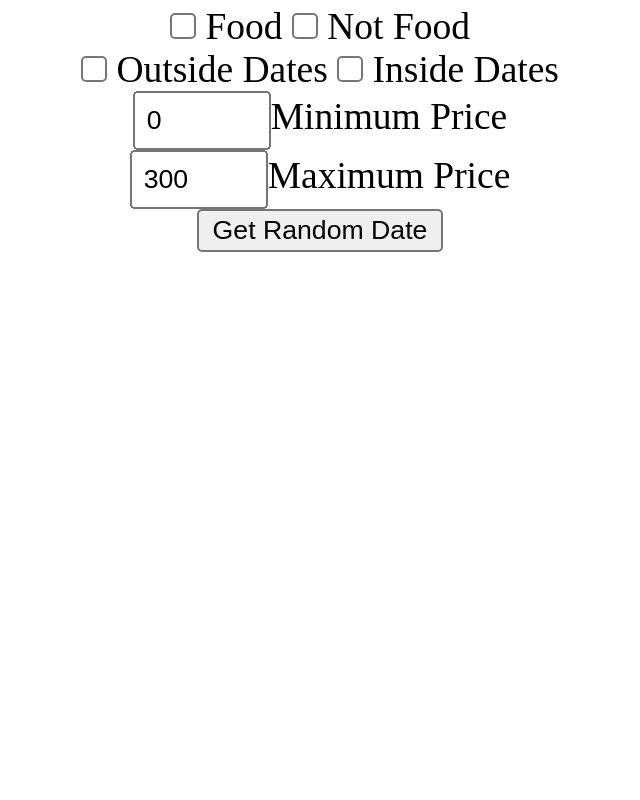
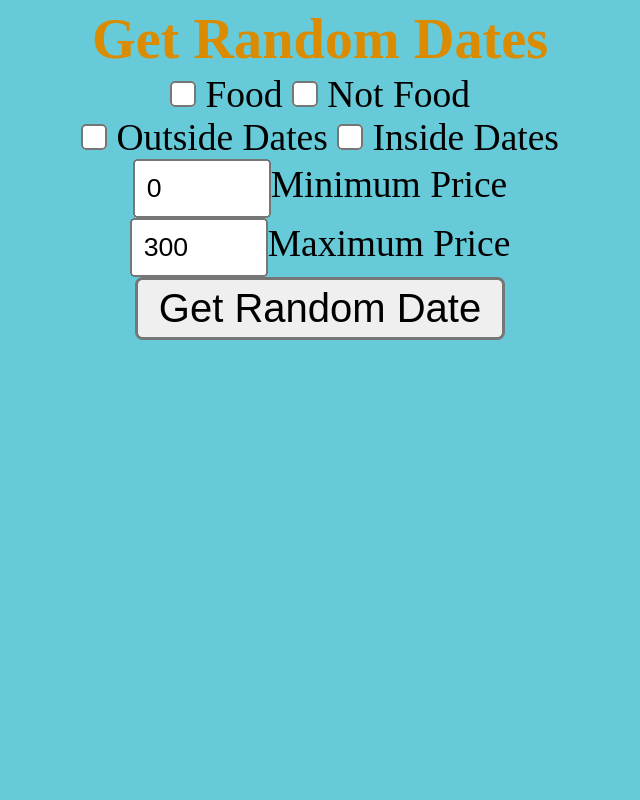
Before and after one commit to julienlegault/dateIdeas, a Flask app: page / in a window 1280 px wide. Shown: the whole page, without its empty margins (0-640 px from the left). Run offline with Flask 2, Linux system fonts and the light colour scheme; parts of the project's set-up code (start-up, migrations or seed data) failed here and were passed over.

Commit message:
Comments and colors!

```diff
--- a/app.py
+++ b/app.py
@@ -1,31 +1,35 @@
 '''
 TODO
-make button larger
-remove 'enter'
 add color (minimal)
-create favicon
 link rest of dates
 add comments
 clean up code
 create powerpoint
 '''
-
+#Importing a few important tools:
+#Flask handles being a server
+#Constants are so sensitive info isn't uploaded to github
+#Sqlite3 is our database software
+#Random for rng generation, mostly for random.choice()
 from flask import Flask, render_template, request
 from constants import IpConstants, MapsConstants
 import sqlite3
 import random
 
+#defines the app
 app = Flask(__name__)
 
-currentLoc = [0, 0]
-
+#Param dateId: The id in the database for the date, picks a randomly linked location.
+#Returns result[]: Contains latitude and logitude for the location or 0,0 on error.
 def getRandomLocation(dateId):
 	conn=sqlite3.connect('dateDatabase.db')
 	curs=conn.cursor()
 	resultList = []
 	result = []
+	#SQL selects the lat and lon of any location that is linked to dateId
 	for row in curs.execute("SELECT l.lat, l.lon FROM dates d INNER JOIN d2l r on r.dateId = d.id INNER JOIN locations l on l.id = r.locId where d.id = " + str(dateId)):
 		resultList.append(row)
+	#Picks a random location, if none returns 0,0
 	try:
 		result = random.choice(resultList)
 	except:
@@ -33,19 +37,28 @@ def getRandomLocation(dateId):
 	conn.close()
 	return result
 
-def getMap(dateName, locArray):
+#Param locArray: an array formatted lat, lon (like getRandomLocation returns)
+#Returns result: a google static maps api key for the location requested.
+def getMap(locArray):
+	#If no location was found, use errorimage
 	if(locArray[0] == 0 and locArray[1] == 0):
 		return MapsConstants.ERRORIMAGE
 	mapString = "https://maps.googleapis.com/maps/api/staticmap?size=400x400"
+	#Hiding the api key is good practice
 	apiKey = MapsConstants.KEY
 	marker = "&markers=color:blue%7C" + str(locArray[0]) + "," + str(locArray[1])
 	result = mapString + marker + apiKey
 	return result
 
+#Params: bool, bool, bool, bool, int, int, int. Bools denote food/outside, int is distace and price.
+#Return result: an object containing all information about a random date.
 def getRandomDate(isFood, isNotFood, isOutside, isNotOutside, distance, minPrice, maxPrice):
 	conn=sqlite3.connect('dateDatabase.db')
 	curs=conn.cursor()
+	#sql begining, selects a date object where price is between min and max
 	sql = "SELECT * FROM dates WHERE (price > " + str(minPrice) + " AND price < " + str(maxPrice) + ") "
+	#logic to decide if only food/outside or no food/outside
+	#if both buttons are left unchecked or are both checked the result is anything
 	if(isFood == 'True' and not isNotFood == 'True'):
 		sql += " AND isFood = 1"
 	elif(isNotFood == 'True' and not isFood == 'True'):
@@ -55,25 +68,29 @@ def getRandomDate(isFood, isNotFood, isOutside, isNotOutside, distance, minPrice
 	elif(isNotOutside == 'True' and not isOutside == 'True'):
 		sql += " AND isOutside = 0"
 	resultList = []
-	print(sql)
 	for row in curs.execute(sql):
 		resultList.append(row)
+	#Pick a random date from the possible results
 	result = random.choice(resultList)
 	conn.close()
 	return result
 
+#Default loading (denoted by '/')  sets result to hidden until a date is chosen
 @app.route('/')
 def index():
 	templateData = {
 		'ResultVisable' : "hidden",
-		'currentPos' : currentLoc
 
 	}
+	#render the website with template data replacing data in index.html
 	return render_template('index.html', **templateData)
 
+#Loads when a POST is submitted, as in when a input type of submit has been generated
 @app.route('/', methods=['POST', 'GET'])
 def formSubmit():
+	#Placeholder incase getRandomDate fails.
 	date = [0, 0, 0, 0, 0]
+	#checks if form was posted, then gets all info from the form.
 	if request.method == 'POST':
 		isFood = request.form.get('isFood')
 		isNotFood = request.form.get('isNotFood')
@@ -82,23 +99,19 @@ def formSubmit():
 		distance = request.form.get('distance')
 		minPrice = int(request.form.get('minPrice'))
 		maxPrice = int(request.form.get('maxPrice'))
+		#gets a random date with the form info
 		date = getRandomDate(isFood, isNotFood, isOutside, isNotOutside, distance, minPrice, maxPrice)
+	#setting result to visible, then formatting the data.
 	templateData = {
 		'ResultVisable' : "visible",
 		'DateName' : date[1],
 		'DatePrice' : '$' + "{:12.2f}".format(date[2]),
 		'DateDescription' : 'Is food' if date[3] else 'Is not food',
 		'LocationName' : 'Is outside' if date[4] else 'Is not outside',
-		'GoogleMap': getMap(date[1], getRandomLocation(date[0]))
+		'GoogleMap': getMap(getRandomLocation(date[0]))
 	}
 	return render_template('index.html', **templateData)
 
-@app.route('/api', methods=['POST'])
-def getLocation():
-	if request.method == 'POST':
-		lat = request.form.get('lat')
-		lon = request.form.get('lon')
-		currentLoc = [lat, lon]
-
+#starts the server, protecting IP and PORT info, but also making production/testing environments interchangable.
 if __name__ == '__main__':
 	app.run(debug=True, host=IpConstants.___IP___, port=IpConstants.___PORT___)
--- a/static/stylesheet.css
+++ b/static/stylesheet.css
@@ -1,10 +1,12 @@
 html{
 	font-size: 25px;
+	background-color: #66CAD8;
 }
 
-*{
-	box-sizing: border-box;
-	margin: auto;
+
+h2{
+	padding: 2px;
+	color: #db8b00;
 }
 
 input[type=checkbox] {
@@ -18,7 +20,7 @@ input[type=number] {
 }
 
 input[type=submit] {
-	zoom: 2;
+	zoom: 3;
 }
 
 span {
@@ -27,13 +29,17 @@ span {
 }
 
 .column {
-	width: 100%;
+	width: 75%;
 	display: block;
 	font-size: 1.5em;
 	padding: 5px;
 }
 
 @media only screen and (min-width: 768px) {
+	*{
+		box-sizing: border-box;
+		margin: auto;
+	}
 	.column {
 		width: 50%;
 		display: inline-table;
--- a/templates/index.html
+++ b/templates/index.html
@@ -11,6 +11,7 @@
 	<body>
 		<div class="outerContainer">
 			<div class="column" id="Form">
+			<h2>Get Random Dates</h2>
 			<form action="/" method="post">
 				<div class="FoodBoxes">
 				<span><input type="checkbox" name="isFood" value="True"> Food</span>
@@ -33,12 +34,12 @@
 				<div id="locationName">{{LocationName}}</div>
 				<div id="googleMap"><img src="{{GoogleMap}}" /></div>
 			</div>
-			<div class="column" style="display: none; width: 0%">
+			<!--<div class="column" style="display: none; width: 0%">
 				<input type="button" value="Add Date" onclick="addDate()"><br>
 				<input type="button" value="Add Location" onclick="addLoc()"><br>
 				<input type="button" value="Link Date/Location" onclick="linkD2L()"><br>
 				<input type="button" value="Update Records" onclick="updateRecords()"><br>
-			</div>
+			</div>-->
 		</div>
 	</body>
 </html>
```
